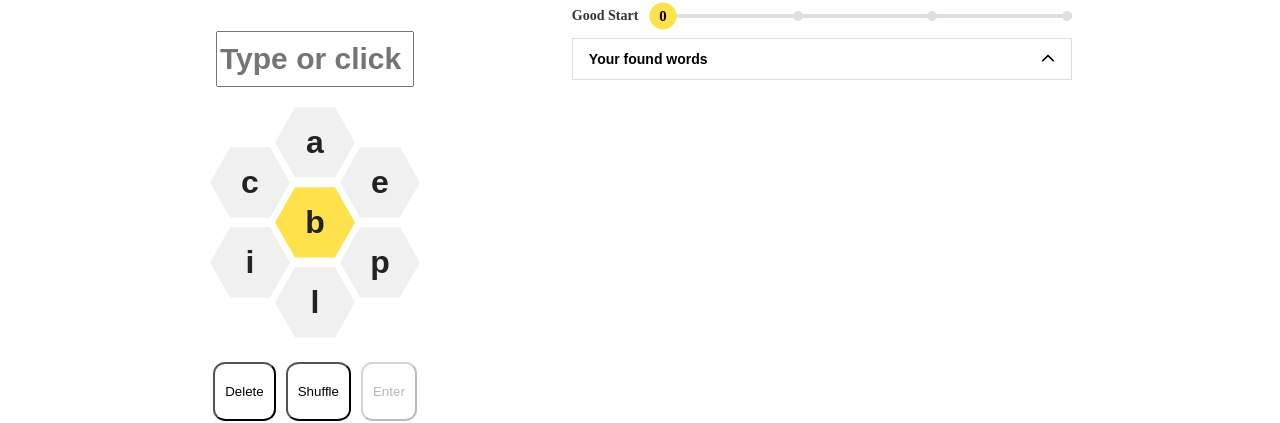
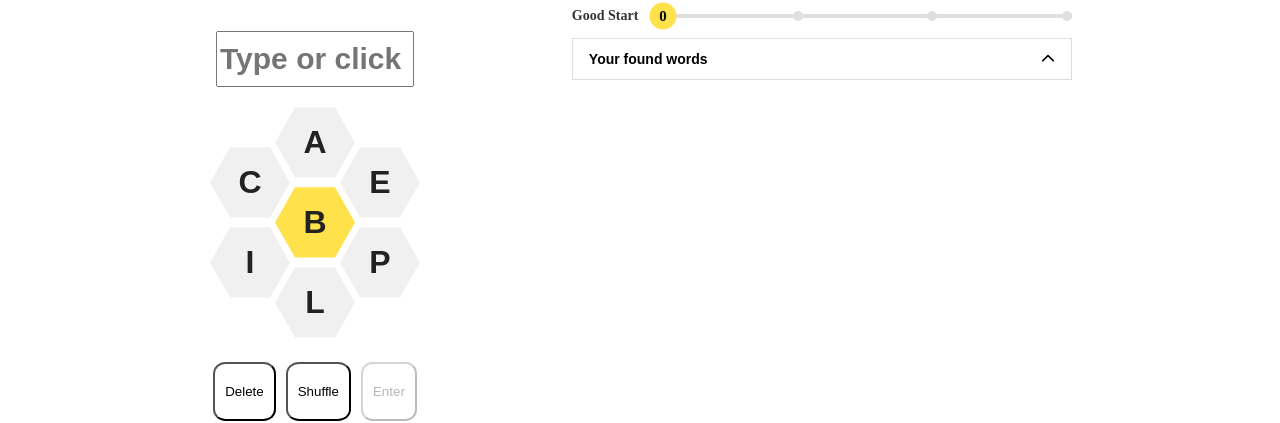
Before and after one commit to johanperjulius1/spelling-bee, a React (Vite) app: page / in a window 1280 px wide. Shown: the part 230-653 px from the top of the page. Built offline with nearby package versions, Linux system fonts and the light colour scheme.

Commit message:
starting refactoring of hex buttons

```diff
--- a/src/components/GameControls/HexButtons.jsx
+++ b/src/components/GameControls/HexButtons.jsx
@@ -23,53 +23,21 @@ export function HexButtons({ shuffledOuterLetters, setUserInput }) {
 
   return (
     <div className={styles["hive"]}>
+      <div className={styles["button-container"]}>{outerButtons[0]}</div>
       <div className={styles["button-container"]}>
+        {outerButtons[1]}
         <button
+          className={`${styles["hex-button"]} ${styles["center"]}`}
           onClick={handleButtonClick}
-          className={`${styles["hex-button"]} ${styles["button-one"]}`}
         >
-          {shuffledOuterLetters[0]}
+          {centerLetter?.toUpperCase() || ""}
         </button>
+        {outerButtons[2]}
       </div>
       <div className={styles["button-container"]}>
-        <button
-          onClick={handleButtonClick}
-          className={`${styles["hex-button"]} ${styles["button-two"]}`}
-        >
-          {shuffledOuterLetters[1]}
-        </button>
-        <button
-          onClick={handleButtonClick}
-          className={`${styles["hex-button"]} ${styles["center"]}`}
-        >
-          {centerLetter}
-        </button>
-        <button
-          onClick={handleButtonClick}
-          className={`${styles["hex-button"]} ${styles["button-three"]}`}
-        >
-          {shuffledOuterLetters[2]}
-        </button>
-      </div>
-      <div className={styles["button-container"]}>
-        <button
-          onClick={handleButtonClick}
-          className={`${styles["hex-button"]} ${styles["button-four"]}`}
-        >
-          {shuffledOuterLetters[3]}
-        </button>
-        <button
-          onClick={handleButtonClick}
-          className={`${styles["hex-button"]} ${styles["button-five"]}`}
-        >
-          {shuffledOuterLetters[4]}
-        </button>
-        <button
-          onClick={handleButtonClick}
-          className={`${styles["hex-button"]} ${styles["button-six"]}`}
-        >
-          {shuffledOuterLetters[5]}
-        </button>
+        {outerButtons[3]}
+        {outerButtons[4]}
+        {outerButtons[5]}
       </div>
     </div>
   );
--- a/src/components/GameControls/game-controls.module.css
+++ b/src/components/GameControls/game-controls.module.css
@@ -6,22 +6,22 @@
   row-gap: 15px;
 }
 
-.button-two {
+.button-2 {
   margin-right: -15px;
   transform: translateY(-40px);
 }
 
-.button-three {
+.button-3 {
   margin-left: -15px;
   transform: translateY(-40px);
 }
 
-.button-four {
+.button-4 {
   margin-right: -15px;
   transform: translateY(-40px);
 }
 
-.button-six {
+.button-6 {
   margin-left: -15px;
   transform: translateY(-40px);
 }
```
